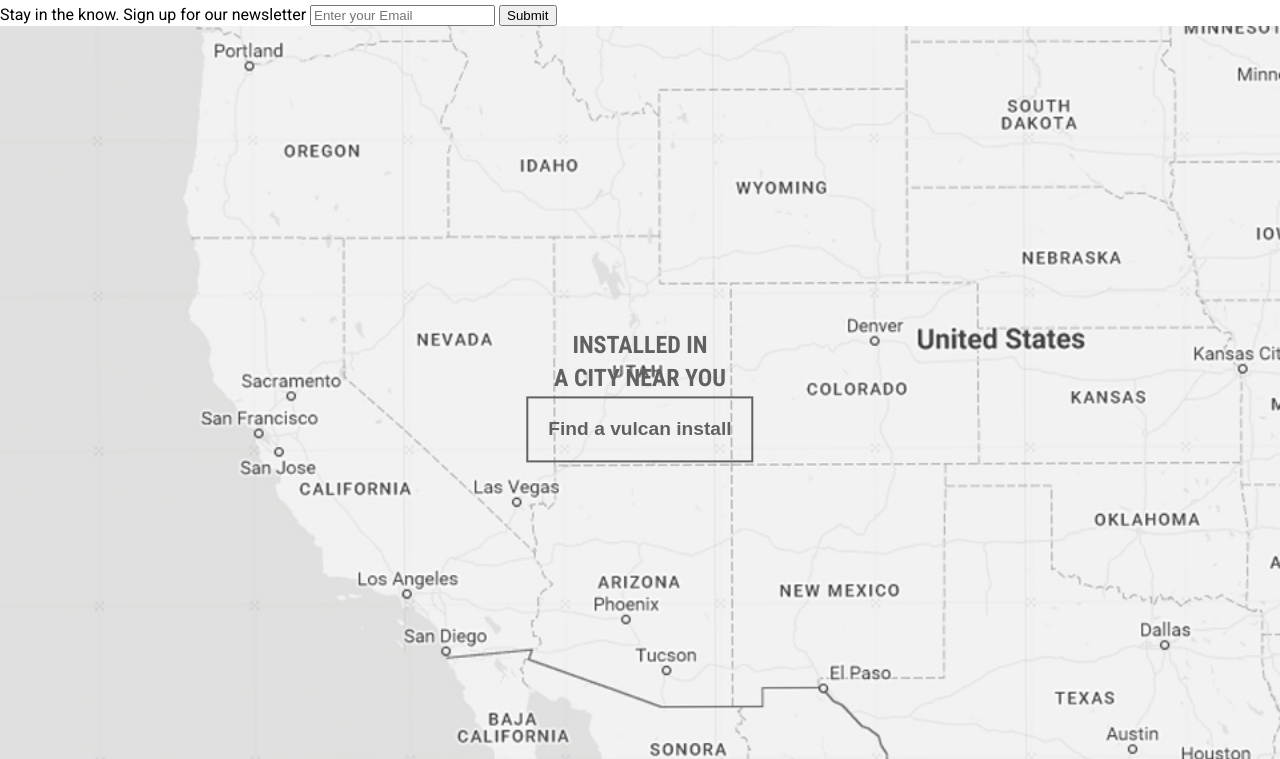
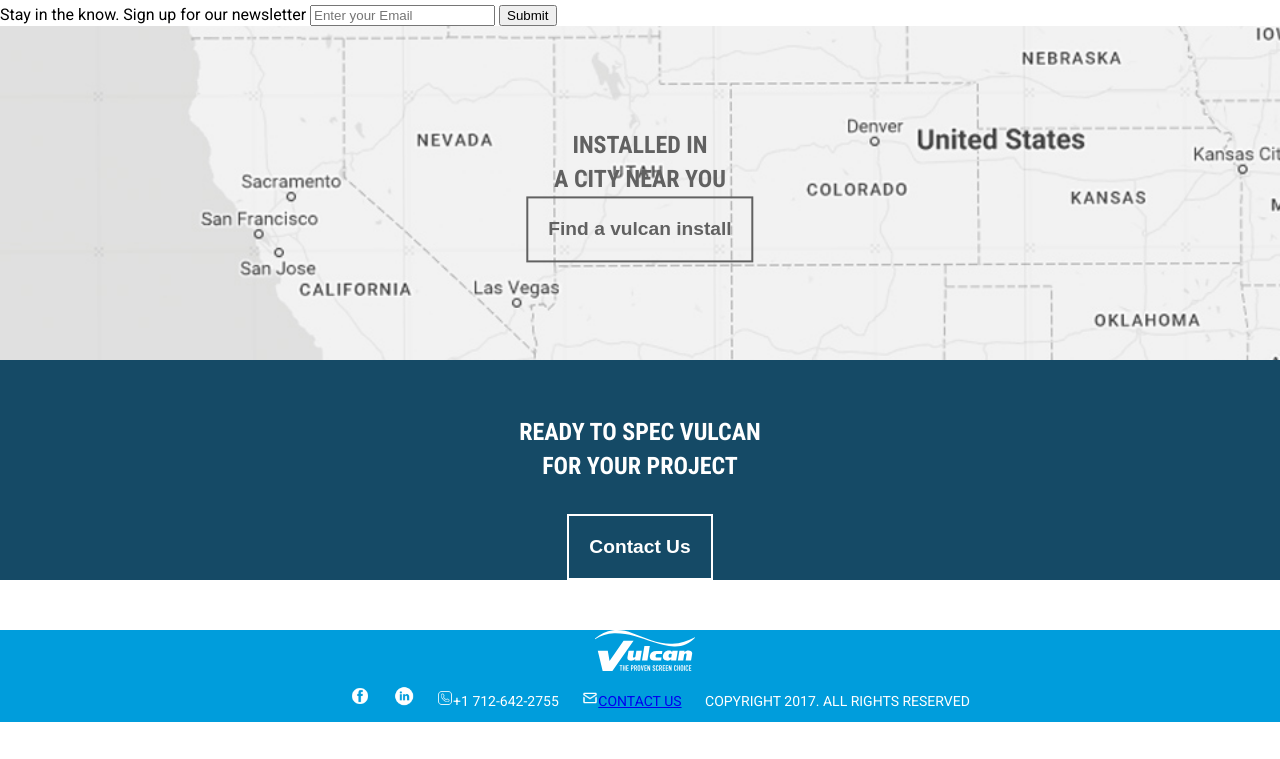
Before and after one commit to svanharen/VulcanProject, a website: page dev/index.html in a window 1280 px wide. Shown: the part 2289-3048 px from the top of the page. After the commit the page ends 3011 px from the top, so only its background shows below. Drawn offline with nearby package versions, Linux system fonts and the light colour scheme; files that its build step writes are made by us from their sources; files whose address does not match are found by name.

Commit message:
map photo size

```diff
--- a/dev/index.html
+++ b/dev/index.html
@@ -221,7 +221,7 @@
 				<section class="">
 					<iframe
 						src="https://player.vimeo.com/video/183929811?h=46d7273d42&title=0&byline=0&portrait=0"
-						width="640"
+						width="100%"
 						height="360"
 						frameborder="0"
 						allow="autoplay; fullscreen; picture-in-picture"
--- a/dev/scss/_location-contact.scss
+++ b/dev/scss/_location-contact.scss
@@ -1,6 +1,7 @@
 @use "variables" as *;
 
 .location-contact{
+
     text-decoration: none;
     text-align: center;
     background-color: $text-color;
@@ -15,13 +16,16 @@
         color: $text-color-light-grey;
 
         img{
+            object-fit: cover;
             width: 100%;
+            height: 334px;
         }
         button{
             color: $text-color-light-grey;
             border: 2px solid $text-color-light-grey;
         }
         article{
+            display: inline-block;
             position: absolute;
             top: 50%;
             left: 50%;
@@ -38,13 +42,5 @@
             border: 2px solid $text-color-white;
         }
     }
-    .contact-us::after{
-        position: absolute;
-        left:0px;
-        width: 100%;
-        height: 100%;
-        content: "";
-        background: url("../images/wave-blue-light.png");
-        background-repeat: no-repeat;
-    }
+
 }
```
